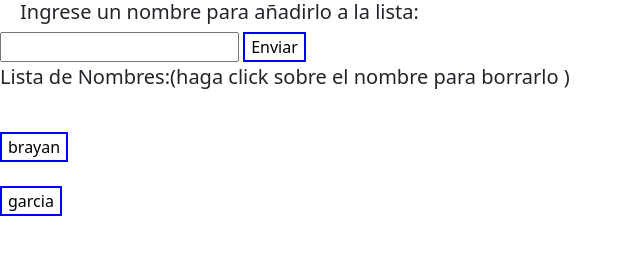
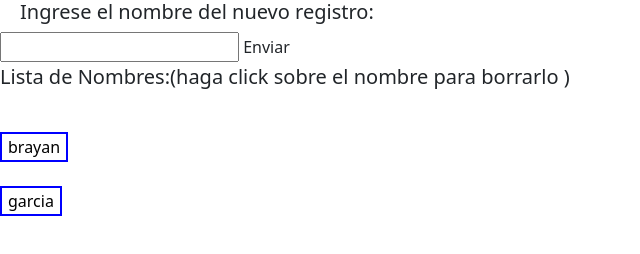
Before and after one commit to garciabrayan/listas-enlazadas, a plain HTML site: page index.html in a window 1280 px wide. Shown: the whole page, without its empty margins (0-640 px from the left). Drawn offline with nearby package versions, Linux system fonts and the light colour scheme.

Commit message:
Update index.html

```diff
--- a/index.html
+++ b/index.html
@@ -10,9 +10,9 @@
 
 </head>
 <body>
-     <h5>Ingrese un nombre para añadirlo a la lista:</h5>
+     <h5>Ingrese el nombre del nuevo registro:</h5>
      <input id="texting">
-     <button type="button" type="submit" onclick="pushing(),printList()">Enviar</button>
+     <button1 type="button" type="submit" onclick="pushing(),printList()" id="bnt">Enviar</button1>
      <p class="lead">Lista de Nombres:(haga click sobre el nombre para borrarlo )</p>
     <div id="list"></div>
     <p onload="printList()"></p>
```
